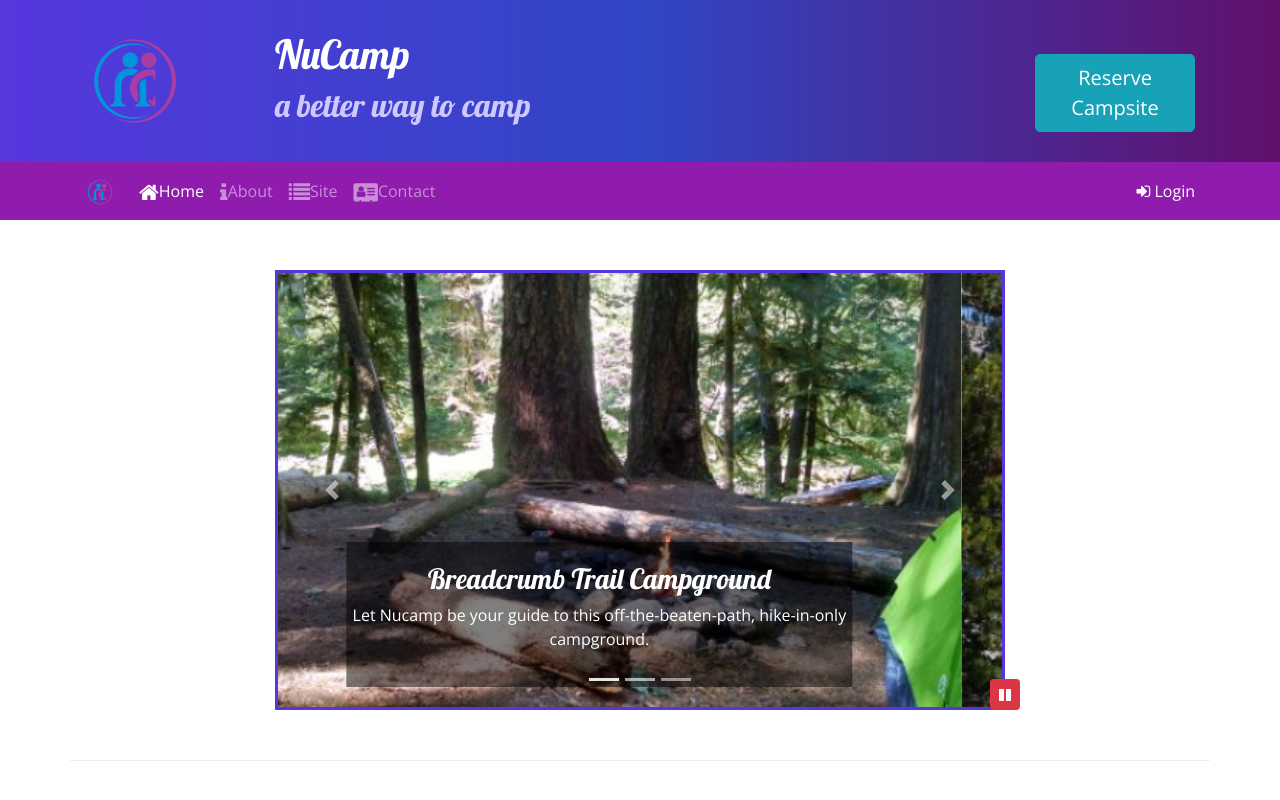
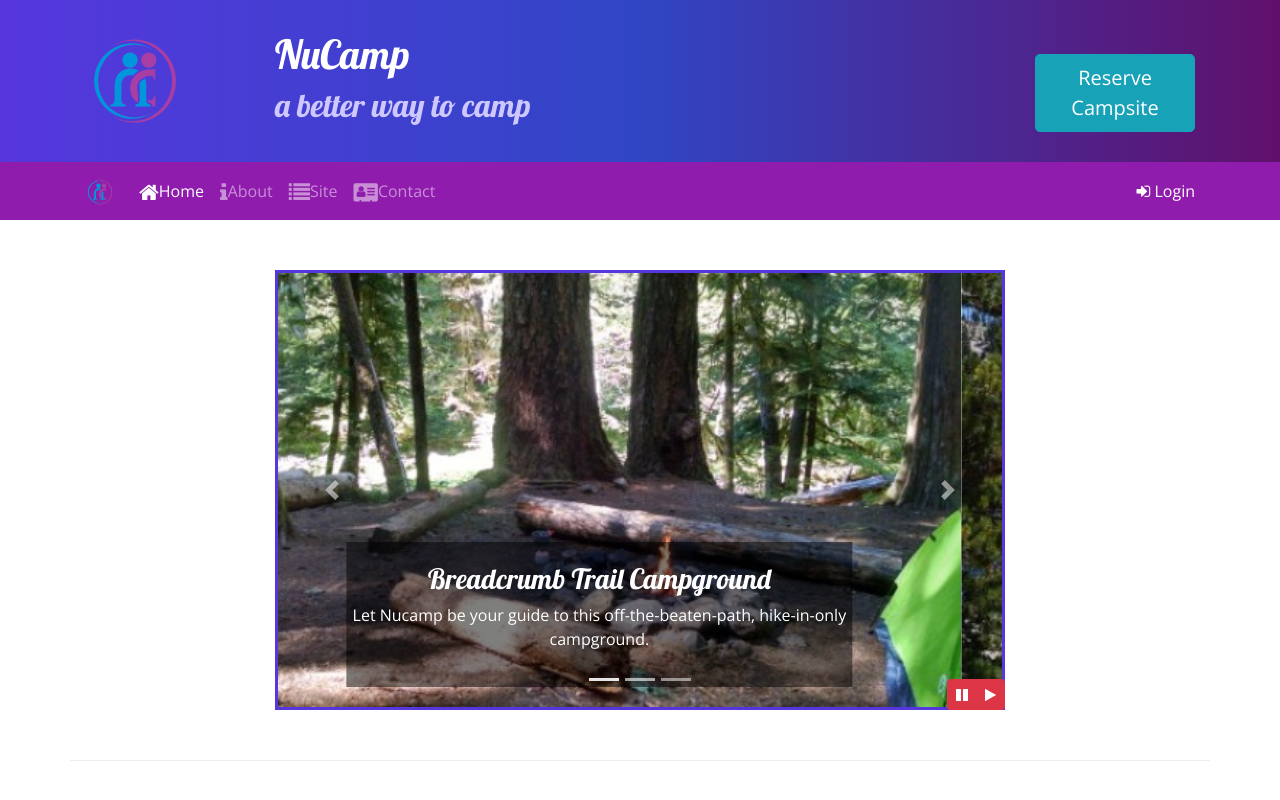
Before and after one commit to Jackiefalcone/Nucampsite, a website: page index.html in a window 1280 px wide. Shown: the top 800 px of the page. Drawn offline with nearby package versions, Linux system fonts and the light colour scheme.

Commit message:
Added pause and play button and also jquery to those buttons

```diff
--- a/css/styles.css
+++ b/css/styles.css
@@ -60,3 +60,9 @@ a:hover {
   bottom: 0;
   z-index: 100;
 }
+#carouselButton {
+  position: absolute;
+  right: 15px;
+  bottom: 0;
+  z-index: 100;
+}
--- a/index.html
+++ b/index.html
@@ -205,9 +205,14 @@
                     </a>
               </div>
               <!--CAROUSEL CONTROLS-->
-              <button class="btn btn-danger btn-sm" id="carouseButton">
+               <div class="btn-group" id="carouselButton">
+              <button class="btn btn-danger btn-sm" id="carouselPause">
                 <i class="fa fa-pause"></i>
                 </button>
+                <button class="btn btn-danger btn-sm" id="carouselPlay">
+                  <i class="fa fa-play"></i>
+                </button>
+                </div>
             </div>
             </div>
 
@@ -340,6 +345,17 @@
     <script src="node_modules/jquery/dist/jquery.slim.min.js"></script>
     <script src="node_modules/popper.js/dist/umd/popper.min.js"></script>
     <script src="node_modules/bootstrap/dist/js/bootstrap.min.js"></script>
+    <script>
+        $(function() {
+            $(".carousel").carousel( { interval: 2000, pause: "false" } );
+            $("#carouselPause").click(function(){
+                $(".carousel").carousel("pause");
+            });
+            $("#carouselPlay").click(function(){
+                $(".carousel").carousel("cycle");
+            });
+        });
+    </script>
 
      <script>
         $(function () {
```
